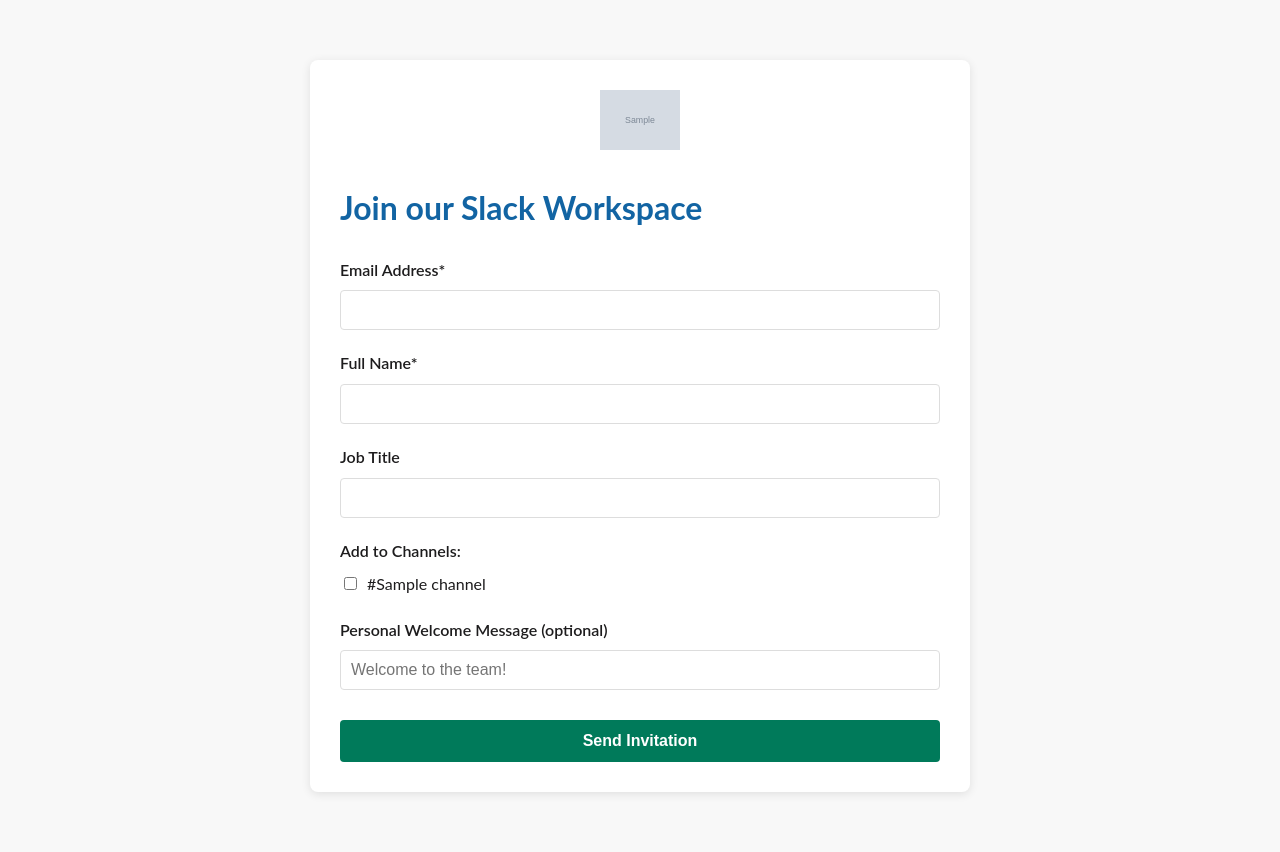
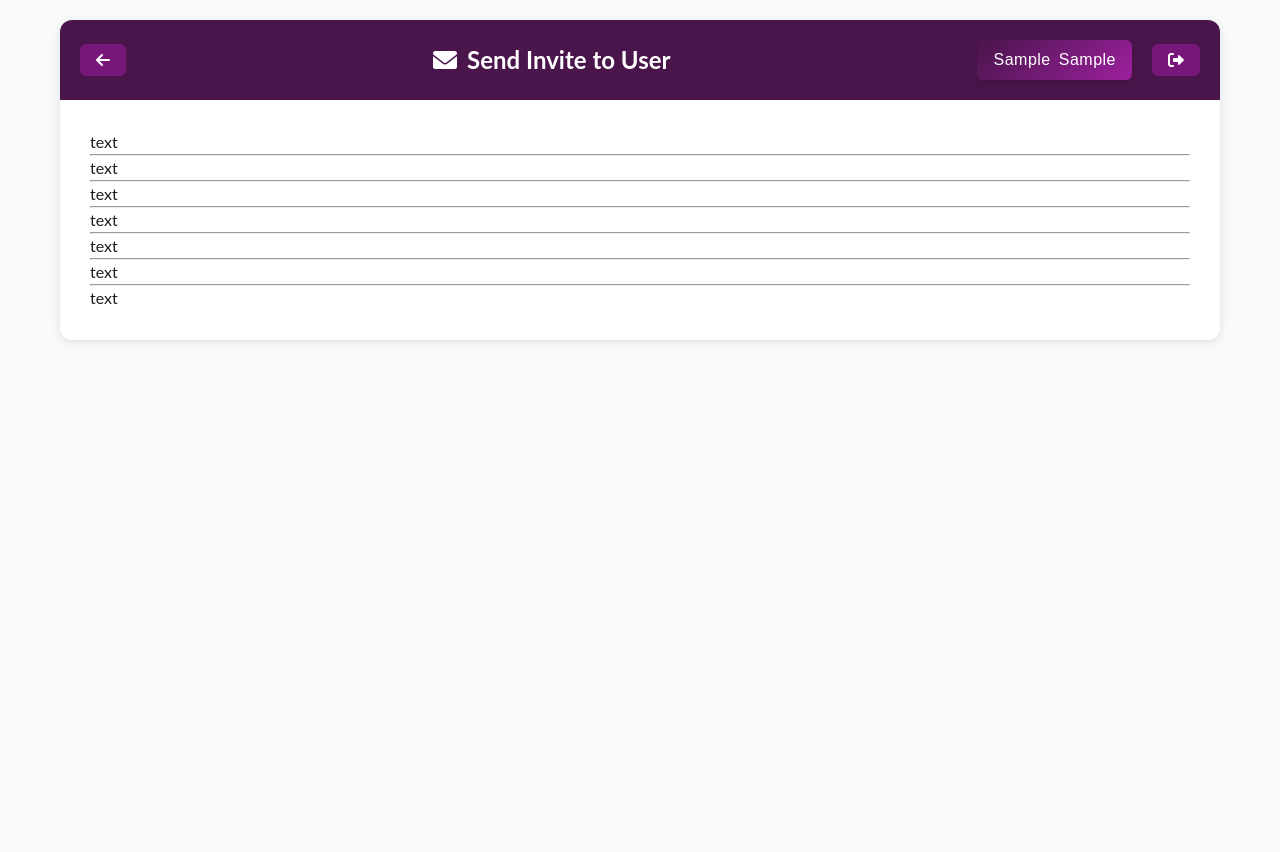
Before and after one commit to MahammadSultanov/SlackWave, a Flask app: template templates/user-invite.html in a window 1280 px wide. After the commit the page ends 342 px from the top, so only its background shows below. Run offline with Flask 3, Linux system fonts and the light colour scheme; the template is opened without the code that fills it: most values are stand-ins (such as "Sample title", 1, 10 or a date in 2020); grey boxes marked "Sample" are stand-in pictures.

Commit message:
Refactor user invite template to enhance layout and styling; integrate Font Awesome icons and update header structure

```diff
--- a/templates/user-invite.html
+++ b/templates/user-invite.html
@@ -3,205 +3,58 @@
 <head>
     <meta charset="UTF-8">
     <meta name="viewport" content="width=device-width, initial-scale=1.0">
-    <title>Slack Workspace Invitation</title>
-    <style>
-        body {
-            font-family: 'Lato', 'Helvetica Neue', sans-serif;
-            line-height: 1.6;
-            color: #1d1c1d;
-            background-color: #f8f8f8;
-            margin: 0;
-            padding: 20px;
-        }
-        .container {
-            max-width: 600px;
-            margin: 40px auto;
-            background: white;
-            border-radius: 8px;
-            padding: 30px;
-            box-shadow: 0 2px 10px rgba(0, 0, 0, 0.1);
-        }
-        h1 {
-            color: #1264a3;
-            margin-top: 0;
-            margin-bottom: 24px;
-            font-weight: 700;
-        }
-        .logo {
-            text-align: center;
-            margin-bottom: 25px;
-        }
-        .logo img {
-            height: 60px;
-        }
-        .form-group {
-            margin-bottom: 20px;
-        }
-        label {
-            display: block;
-            margin-bottom: 8px;
-            font-weight: 600;
-        }
-        input, select {
-            width: 100%;
-            padding: 10px;
-            border: 1px solid #ddd;
-            border-radius: 4px;
-            font-size: 16px;
-            box-sizing: border-box;
-        }
-        .checkbox-group {
-            margin-top: 5px;
-        }
-        .checkbox-label {
-            display: flex;
-            align-items: center;
-            margin-bottom: 8px;
-            font-weight: normal;
-        }
-        .checkbox-label input {
-            width: auto;
-            margin-right: 10px;
-        }
-        button {
-            background-color: #007a5a;
-            color: white;
-            border: none;
-            border-radius: 4px;
-            padding: 12px 20px;
-            font-size: 16px;
-            font-weight: 600;
-            cursor: pointer;
-            width: 100%;
-            margin-top: 10px;
-        }
-        button:hover {
-            background-color: #006c50;
-        }
-        .alert {
-            padding: 12px;
-            border-radius: 4px;
-            margin-bottom: 20px;
-            display: none;
-        }
-        .alert-success {
-            background-color: #dff0d8;
-            color: #3c763d;
-            border: 1px solid #d6e9c6;
-        }
-        .alert-danger {
-            background-color: #f2dede;
-            color: #a94442;
-            border: 1px solid #ebccd1;
-        }
-    </style>
+    <title>Send SMS to Slack</title>
+    <link rel="stylesheet" href="{{ url_for('static', filename='styles.css') }}">
+    <link rel="stylesheet" href="https://cdnjs.cloudflare.com/ajax/libs/font-awesome/6.0.0/css/all.min.css">
 </head>
 <body>
-    <div class="container">
-        <div class="logo">
-            {% if workspace_logo %}
-                <img src="{{ workspace_logo }}" alt="Workspace Logo">
-            {% else %}
-                <img src="https://a.slack-edge.com/80588/marketing/img/meta/slack_hash_128.png" alt="Slack Logo">
-            {% endif %}
-        </div>
+    <div class="app-container">
+        <!-- Main Content -->
+        <div class="main-content">
+            <!-- Header -->
+            <header class="app-header">
+                <div>
+                    <a href="{{ url_for('slack.index') }}" class="back-btn">
+                        <i class="fa-solid fa-arrow-left"></i>
+                    </a>
+                </div>
+                <div class="header-left">
+                    <h1><i class="fas fa-envelope"></i> Send Invite to User</h1>
+                </div>
+                <div class="header-right">
+                    <div class="user-info">
+                        <span class="user-name">{{username}}</span>
+                        <span class="user-name">{{ username if username is defined else session.get('username', 'Guest') }}</span>
+                    </div>
+                    <a href="{{ url_for('auth.logout') }}" class="login-btn">
+                        <i class="fas fa-sign-out-alt"></i>
+                    </a>
+                </div>
+            </header>
 
-        <h1>Join our Slack Workspace</h1>
+            <!-- Message Form -->
+            <div class="message-container">
+                text
+                <hr>
+                text
+                <hr>
+                text
+                <hr>
+                text
+                <hr>
+                text
+                <hr>
+                text
+                <hr>
+                text
 
-        <div class="alert alert-success" id="successAlert">
-            Invitation sent successfully! Check your email for instructions.
-        </div>
-
-        <div class="alert alert-danger" id="errorAlert"></div>
-
-        <form id="inviteForm" method="post" action="{{ url_for('slack.send_invitation') }}">
-
-            <div class="form-group">
-                <label for="email">Email Address*</label>
-                <input type="email" id="email" name="email" required>
             </div>
 
-            <div class="form-group">
-                <label for="fullName">Full Name*</label>
-                <input type="text" id="fullName" name="full_name" required>
-            </div>
-
-            <div class="form-group">
-                <label for="title">Job Title</label>
-                <input type="text" id="title" name="title">
-            </div>
-
-            {% if channels %}
-            <div class="form-group">
-                <label>Add to Channels:</label>
-                <div class="checkbox-group">
-                    {% for channel in channels %}
-                    <label class="checkbox-label">
-                        <input type="checkbox" name="channels" value="{{ channel.id }}">
-                        #{{ channel.name }} {% if channel.is_private %}(private){% endif %}
-                    </label>
-                    {% endfor %}
-                </div>
-            </div>
-            {% endif %}
-
-            <div class="form-group">
-                <label for="message">Personal Welcome Message (optional)</label>
-                <input type="text" id="message" name="message" placeholder="Welcome to the team!">
-            </div>
-
-            <button type="submit" id="submitBtn">Send Invitation</button>
-        </form>
+            <!-- Notification Center -->
+            <div class="notification-center"></div>
+        </div>
     </div>
 
-    <script>
-        document.getElementById('inviteForm').addEventListener('submit', function(e) {
-            e.preventDefault();
-
-            const submitBtn = document.getElementById('submitBtn');
-            const successAlert = document.getElementById('successAlert');
-            const errorAlert = document.getElementById('errorAlert');
-
-            // Hide any existing alerts
-            successAlert.style.display = 'none';
-            errorAlert.style.display = 'none';
-
-            // Change button state
-            submitBtn.disabled = true;
-            submitBtn.innerText = 'Sending...';
-
-            // Get form data
-            const formData = new FormData(this);
-
-            // Send AJAX request
-            fetch(this.action, {
-                method: 'POST',
-                body: formData,
-                headers: {
-                    'X-Requested-With': 'XMLHttpRequest'
-                }
-            })
-            .then(response => response.json())
-            .then(data => {
-                submitBtn.disabled = false;
-                submitBtn.innerText = 'Send Invitation';
-
-                if (data.success) {
-                    successAlert.style.display = 'block';
-                    document.getElementById('inviteForm').reset();
-                } else {
-                    errorAlert.textContent = data.error || 'An error occurred while sending the invitation.';
-                    errorAlert.style.display = 'block';
-                }
-            })
-            .catch(error => {
-                submitBtn.disabled = false;
-                submitBtn.innerText = 'Send Invitation';
-                errorAlert.textContent = 'An error occurred while sending the invitation.';
-                errorAlert.style.display = 'block';
-                console.error('Error:', error);
-            });
-        });
-    </script>
+    <script src="{{ url_for('static', filename='script.js') }}"></script>
 </body>
 </html>
```
